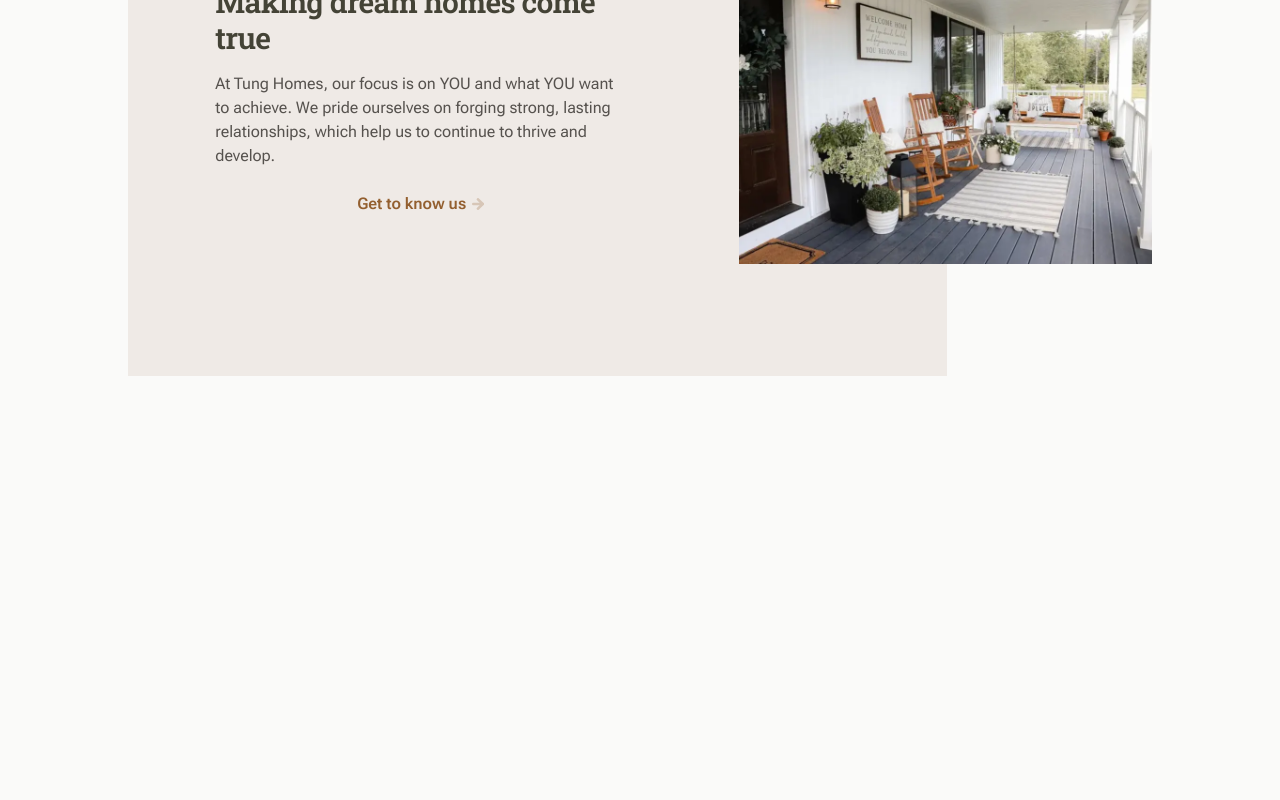
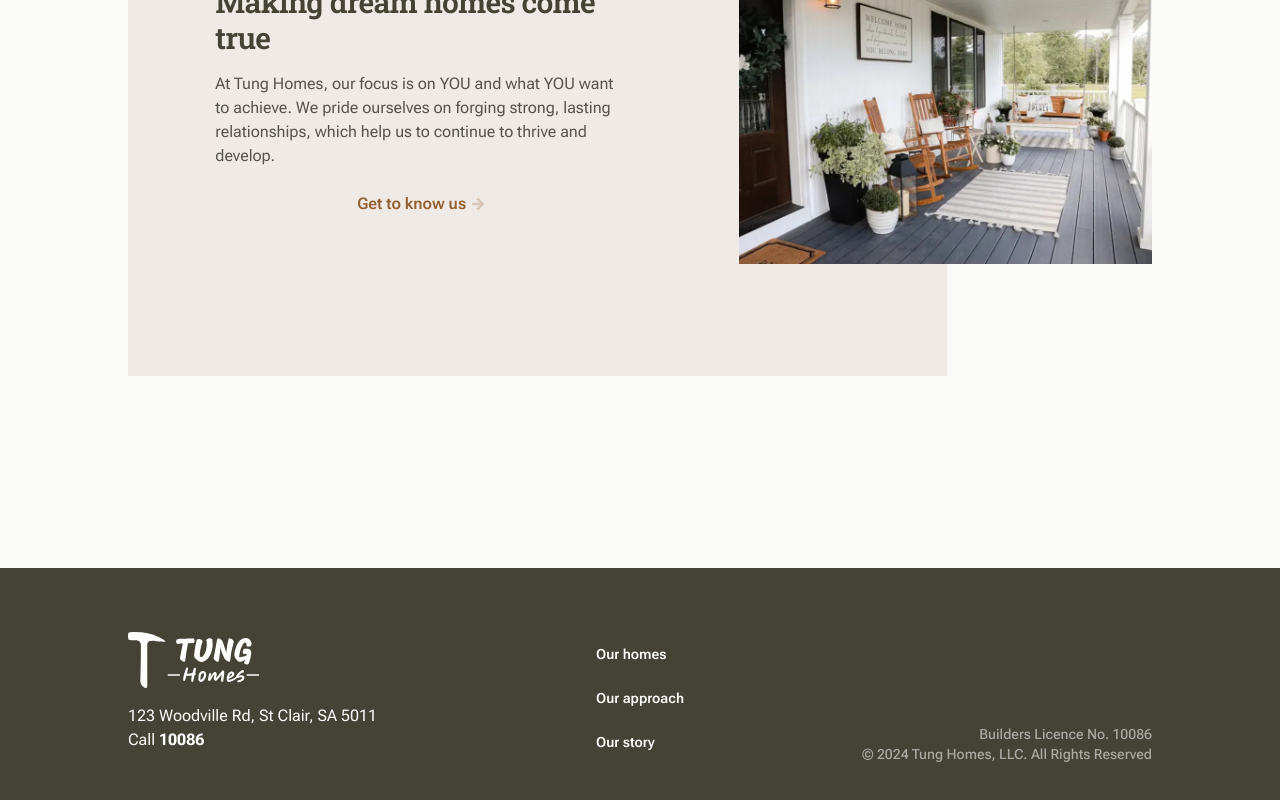
Before and after one commit to forkidd214/tung-homes, a Next.js app: page / in a window 1280 px wide. Shown: the part 2514-3314 px from the top of the page. Before the commit the page ends 2890 px from the top, so only its background shows below. Built offline with nearby package versions, Linux system fonts and the light colour scheme.

Commit message:
feat: add footer

```diff
--- a/src/app/layout.tsx
+++ b/src/app/layout.tsx
@@ -4,6 +4,7 @@ import type { Metadata } from 'next'
 import './globals.css'
 import { cn } from '@/lib/utils'
 import Header from '@/components/header'
+import Footer from '@/components/footer'
 
 const robotoSans = Roboto_Flex({
   subsets: ['latin'],
@@ -29,6 +30,7 @@ export default function RootLayout({
       <body className={cn(`${robotoSans.variable} ${robotoSerif.variable}`)}>
         <Header />
         <main>{children}</main>
+        <Footer />
       </body>
     </html>
   )
--- a/src/app/page.tsx
+++ b/src/app/page.tsx
@@ -14,6 +14,7 @@ export default function Home() {
       <ServiceSection />
       <Spacer />
       <AboutSection />
+      <Spacer className="hidden md:block" />
     </div>
   )
 }
--- /dev/null
+++ b/src/components/footer.tsx
@@ -0,0 +1,60 @@
+import Link from 'next/link'
+
+import Logo from './logo'
+import { Grid } from './grid'
+import { Button } from './button'
+import { toSentenceCase } from '@/lib/utils'
+
+function Footer() {
+  return (
+    <footer className="bg-primary text-primary-foreground">
+      <Grid className="py-16">
+        {/* logo and contact */}
+        <div className="col-span-4 space-y-4">
+          <Link href={'/'} aria-label="Tung Homes">
+            <Logo className="h-12 w-auto lg:h-14" />
+          </Link>
+
+          <div>
+            <p>123 Woodville Rd, St Clair, SA 5011</p>
+            <Link href={'tel:+10086'} className="space-x-1">
+              <span>Call</span>
+              <strong className="text-white">10086</strong>
+            </Link>
+          </div>
+        </div>
+
+        {/* nav */}
+        <div className="col-span-4 hidden self-end justify-self-center lg:block">
+          <nav>
+            <ul className="flex flex-col">
+              {[
+                { href: '/projects', text: 'our homes' },
+                { href: '/service', text: 'our approach' },
+                { href: '/about', text: 'our story' },
+              ].map(({ href, text }) => (
+                <li key={`footer${href}`}>
+                  <Button
+                    asChild
+                    variant={'link'}
+                    className="text-primary-foreground"
+                  >
+                    <Link href={href}>{toSentenceCase(text)}</Link>
+                  </Button>
+                </li>
+              ))}
+            </ul>
+          </nav>
+        </div>
+
+        {/* legal */}
+        <div className="col-span-4 -col-end-1 mt-16 self-end text-sm font-medium opacity-55 md:text-right">
+          <p className="">Builders Licence No. 10086</p>
+          <p>© 2024 Tung Homes, LLC. All Rights Reserved</p>
+        </div>
+      </Grid>
+    </footer>
+  )
+}
+
+export default Footer
```
